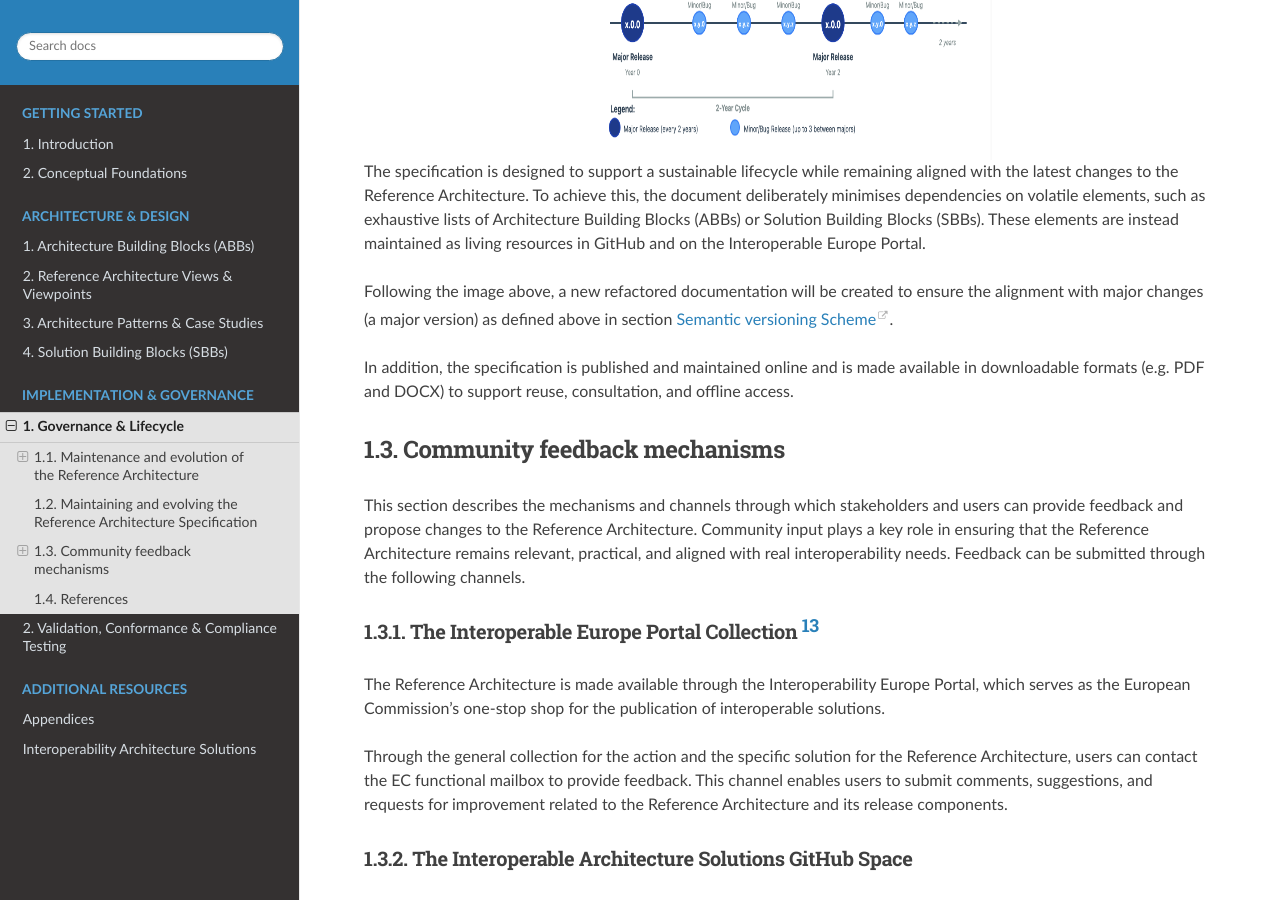
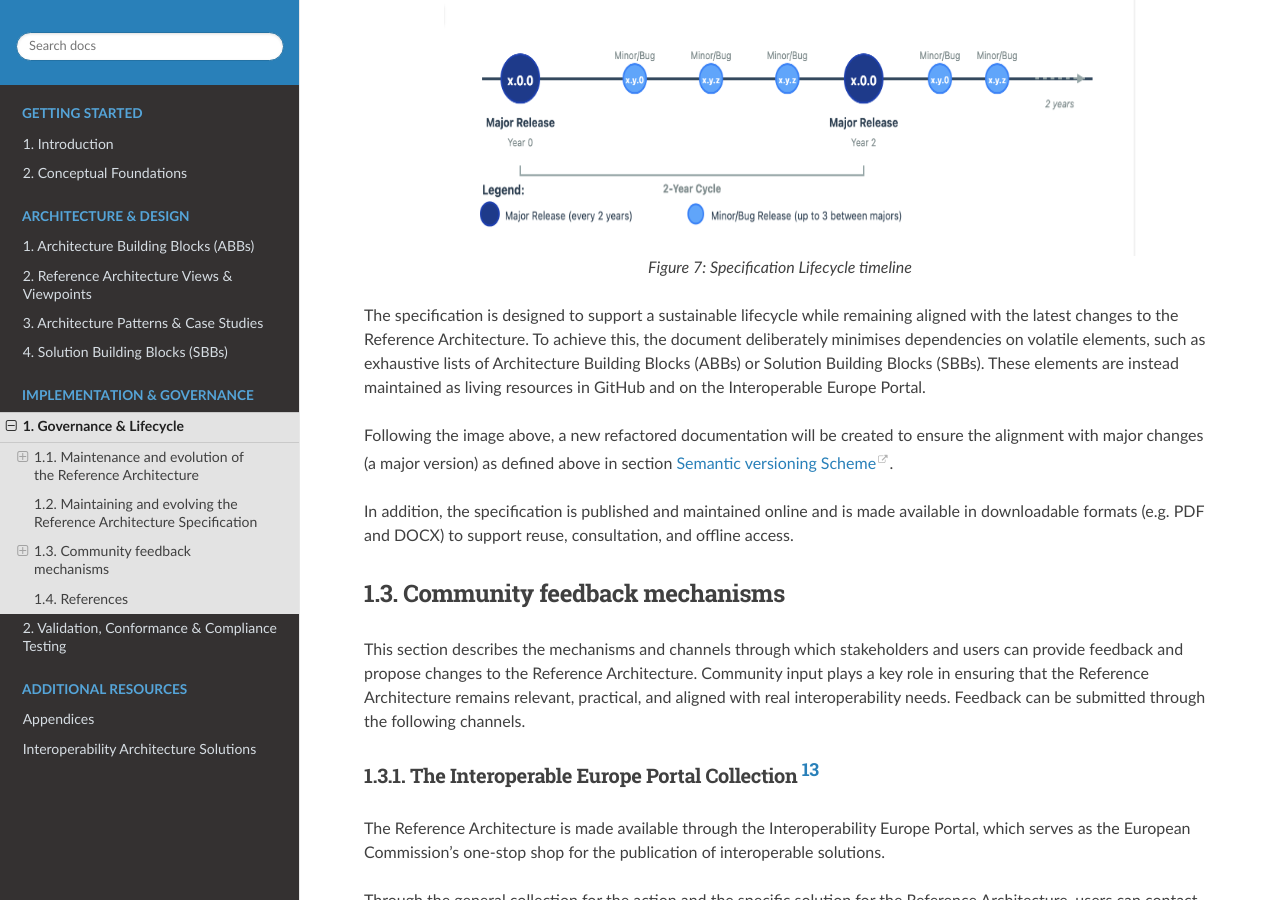
Before and after one commit to CarTool-EC/online-documentation, a Sphinx documentation site: the page built from docs/governance-lifecycle.rst, in a window 1280 px wide and 900 px high, scrolled down 2124 px. Built offline with Sphinx 7.4.7 and the Read the Docs theme 3.1.0, drawn with Linux system fonts in a browser that asks for light colours.

Commit message:
governance image size

```diff
--- a/docs/governance-lifecycle.rst
+++ b/docs/governance-lifecycle.rst
@@ -107,11 +107,11 @@ the Reference Architecture and shows how the evolution of this
 specification is integrated within that lifecycle.
 
 .. figure:: ./images/media/image11.png
-   :width: 4.21795in
-   :height: 3.41199in
+   :width: 7.21795in
+   :height: 4.41199in
    :align: center
 
-    Figure 7: Specification Lifecycle timeline
+   Figure 7: Specification Lifecycle timeline
 
 The specification is designed to support a sustainable lifecycle while
 remaining aligned with the latest changes to the Reference Architecture.
```
